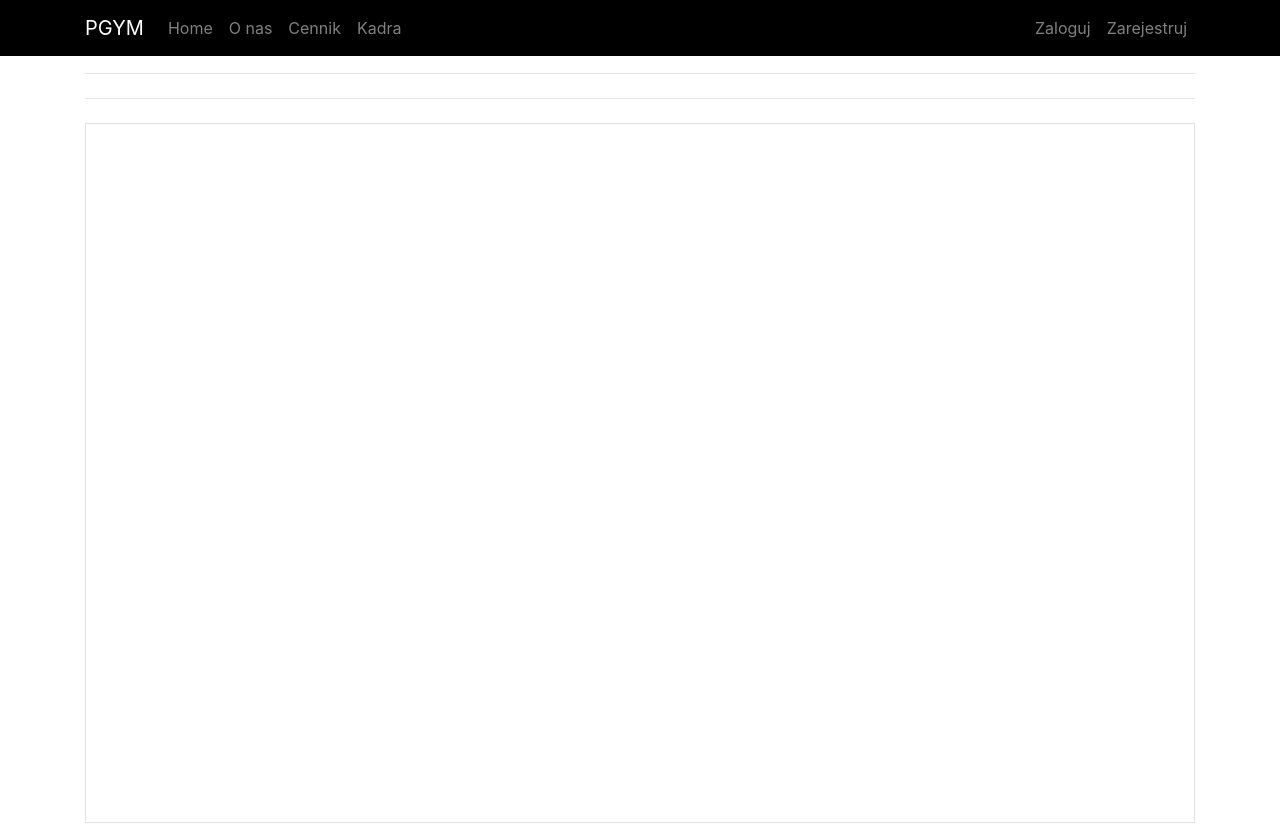
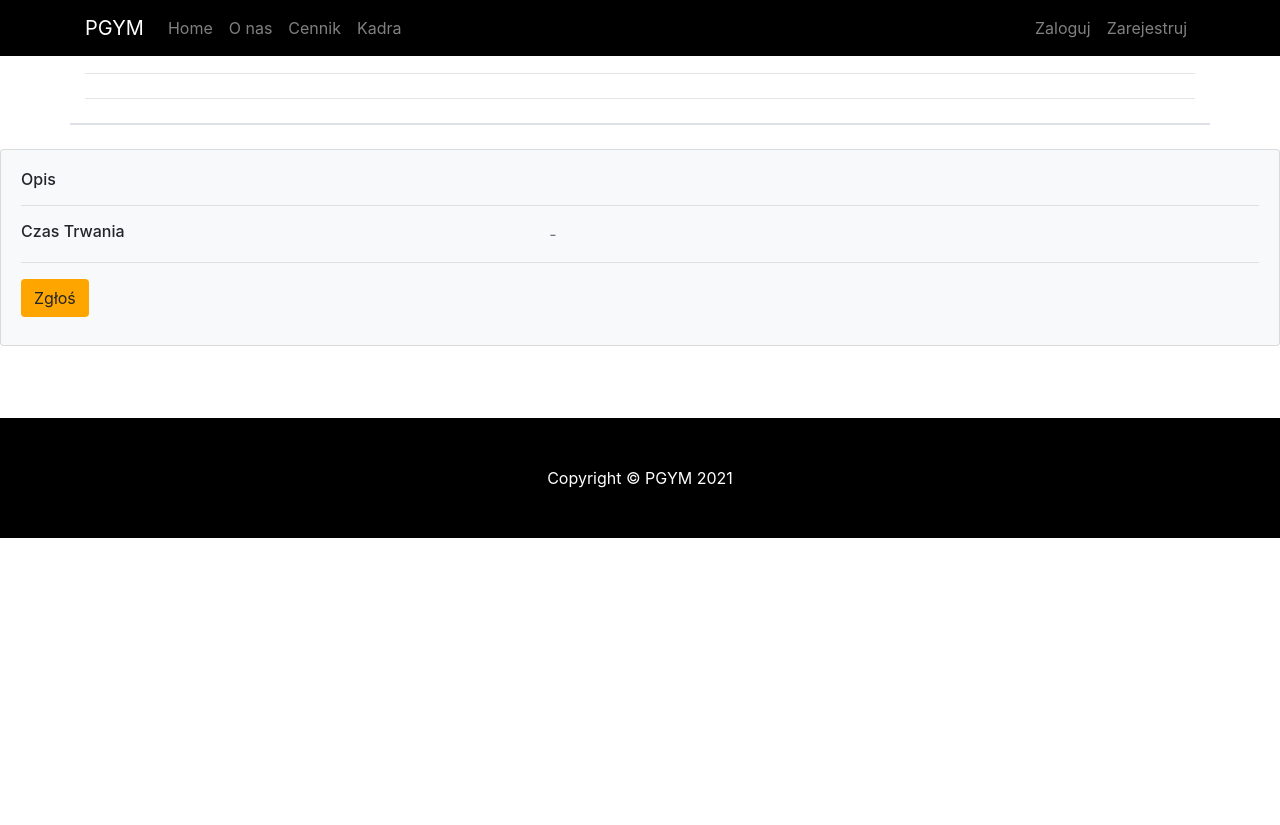
Before and after one commit to panjacob/PGYM-esilownia, a React (Create React App) app in the folder frontend/esilownia/: page /trening in a window 1280 px wide. Shown: the top 825 px of the page. After the commit the page ends 800 px from the top, so only its background shows below. Built offline with nearby package versions, Linux system fonts and the light colour scheme; no server answers.

Commit message:
Jitsi fix

```diff
--- a/frontend/esilownia/src/Views/Trening_Jitsi.js
+++ b/frontend/esilownia/src/Views/Trening_Jitsi.js
@@ -302,7 +302,8 @@ function TrainingJitsi(props) {
                     </h1>
                     <hr></hr>
                 </div>
-                <div id="meet" className="container mt-4 pl-0 border" style={{'height':'700px'}} >
+            </div>
+                <div id="meet" className="container mt-4 p-0 border">
                 </div>
                 <div className="card mb-4 mt-4 bg-light" width="100%">
                     <div className="card-body">
@@ -337,8 +338,6 @@ function TrainingJitsi(props) {
 
                 </div>
             </div>
-
-        </div>
     );
 }
 
```
